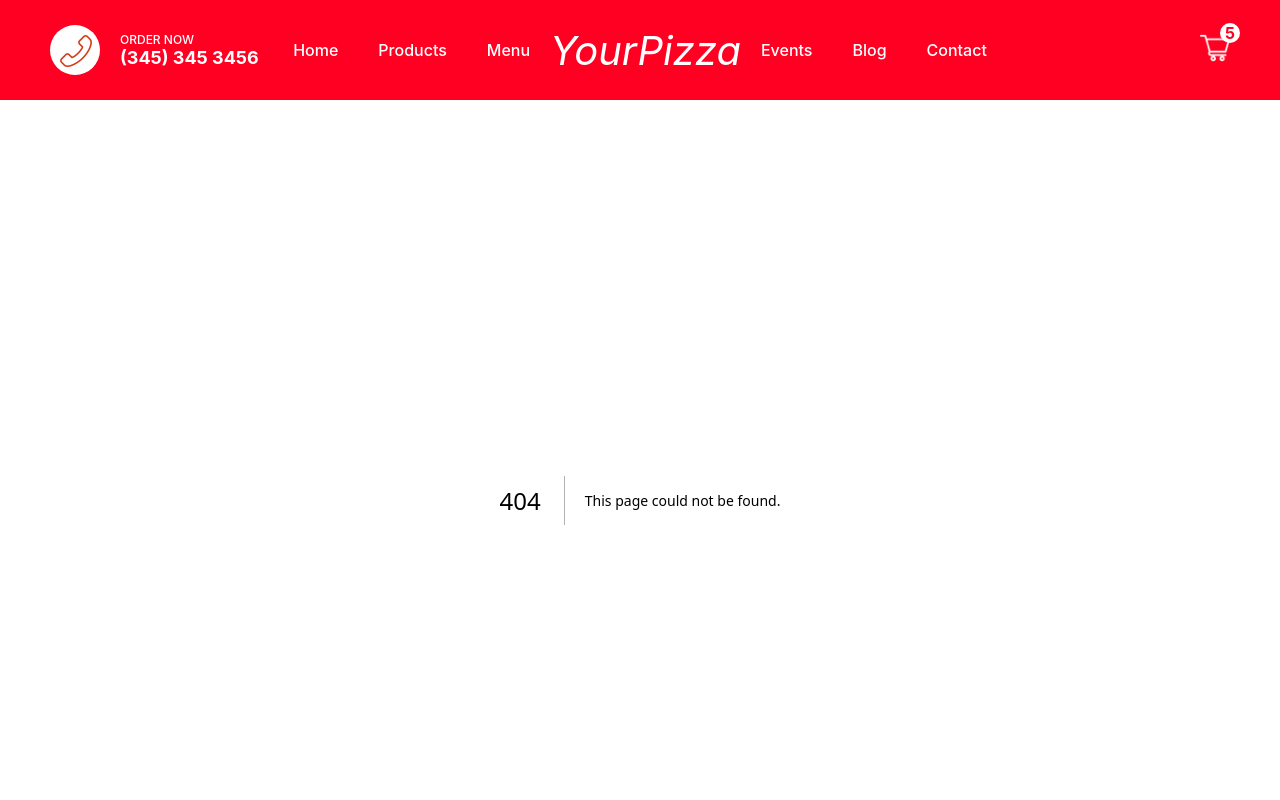
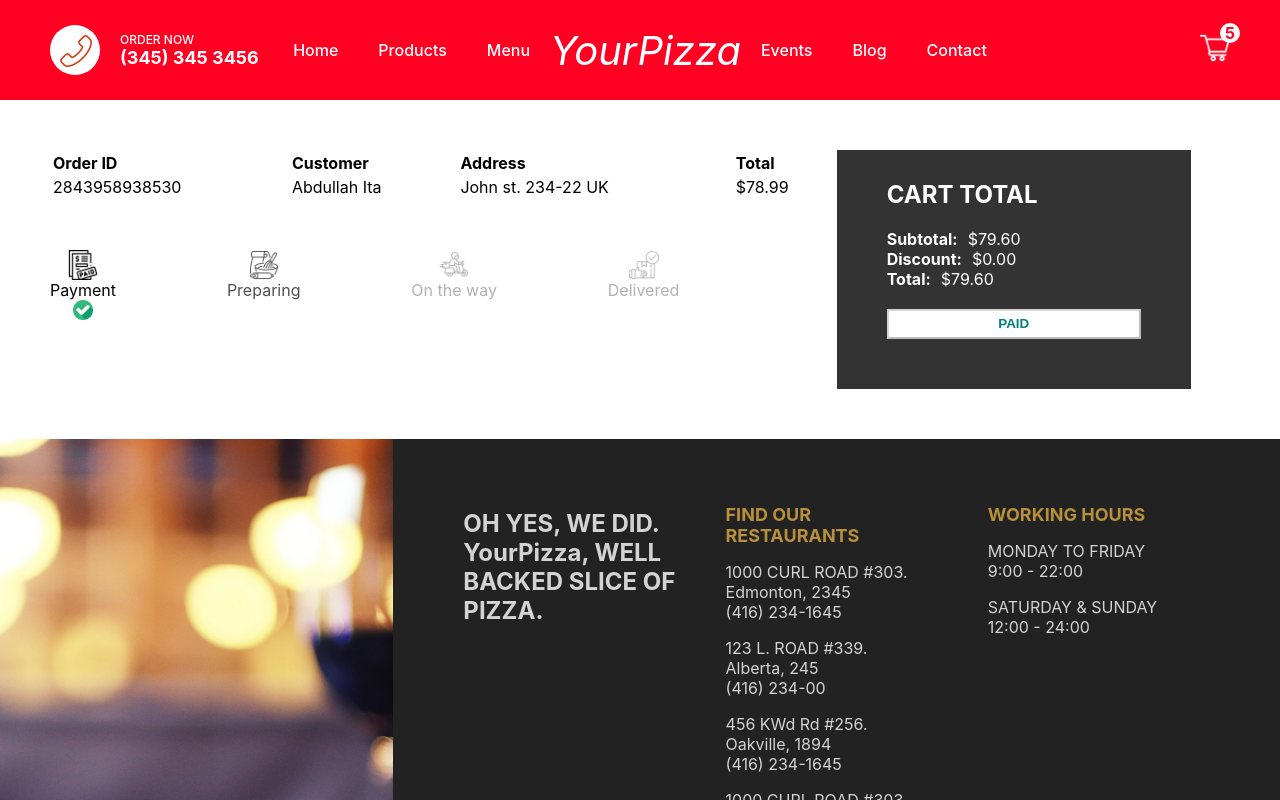
Before and after one commit to itangishaka1/restaurant, a Next.js app: page /orders/1 in a window 1280 px wide. Before the commit this address had no page. Shown: the top 800 px of the page. Built offline with nearby package versions, Linux system fonts and the light colour scheme.

Commit message:
Order Tracking Page Design

```diff
--- /dev/null
+++ b/pages/orders/[id].jsx
@@ -0,0 +1,136 @@
+import Image from 'next/image'
+import styles from '../../styles/Order.module.css'
+
+const Order = () => {
+  const status = 0
+
+  const statusClass= (index) => {
+    if(index - status < 1) return styles.done
+    if(index - status === 1) return styles.inProgress
+    if(index - status > 1) return styles.undone
+  }
+  return (
+    <section className={styles.container}>
+      <div className={styles.left}>
+        <div className={styles.row}>
+          <table className={styles.table}>
+            <tr className={styles.tr}>
+              <th>Order ID</th>
+              <th>Customer</th>
+              <th>Address</th>
+              <th>Total</th>
+            </tr>
+            <tr>
+              <td>
+                <span className={styles.id}>2843958938530</span>
+              </td>
+              <td>
+                <span className={styles.name}>Abdullah Ita</span>
+              </td>
+              <td>
+                <span className={styles.address}> John st. 234-22 UK</span>
+              </td>
+              <td>
+                <span className={styles.total}>$78.99</span>
+              </td>
+            </tr>
+          </table>
+        </div>
+        <div className={styles.row}>
+          <div className={statusClass(0)}>
+            <Image
+              src='/images/paid.png'
+              width={30}
+              height={30}
+              alt='paid icon'
+            />
+            <span>Payment</span>
+            <div className={styles.checkedIcon}>
+              <Image
+                src='/images/checked.png'
+                className={styles.checkedBtn}
+                width={20}
+                height={20}
+                alt='paid icon'
+              />
+            </div>
+          </div>
+          <div className={statusClass(1)}>
+            <Image
+              src='/images/bake.png'
+              width={30}
+              height={30}
+              alt='paid icon'
+            />
+            <span>Preparing</span>
+            <div className={styles.checkedIcon}>
+              <Image
+                src='/images/checked.png'
+                className={styles.checkedBtn}
+                width={20}
+                height={20}
+                alt='paid icon'
+              />
+            </div>
+          </div>
+          <div className={statusClass(2)}>
+            <Image
+              src='/images/bike.png'
+              width={30}
+              height={30}
+              alt='paid icon'
+            />
+            <span>On the way</span>
+            <div className={styles.checkedIcon}>
+              <Image
+                src='/images/checked.png'
+                className={styles.checkedBtn}
+                width={20}
+                height={20}
+                alt='paid icon'
+              />
+            </div>
+          </div>
+          <div className={statusClass(3)}>
+            <Image
+              src='/images/delivered.png'
+              width={30}
+              height={30}
+              alt='paid icon'
+            />
+            <span>Delivered</span>
+            <div className={styles.checkedIcon}>
+              <Image
+                src='/images/checked.png'
+                className={styles.checkedBtn}
+                width={20}
+                height={20}
+                alt='paid icon'
+              />
+            </div>
+          </div>
+
+        </div>
+      </div>
+      <div className={styles.right}>
+        <div className={styles.wrapper}>
+          <h2 className={styles.title}>CART TOTAL</h2>
+          <div className={styles.totalText}>
+            <b className={styles.totalTextTitle}>Subtotal:</b>$79.60
+          </div>
+          <div className={styles.totalText}>
+            <b className={styles.totalTextTitle}>Discount:</b>$0.00
+          </div>
+          <div className={styles.totalText}>
+            <b className={styles.totalTextTitle}>Total:</b>$79.60
+          </div>
+          <button disabled className={styles.btn}>
+            PAID
+          </button>
+        </div>
+      </div>
+    </section>
+  )
+}
+
+export default Order
--- /dev/null
+++ b/styles/Order.module.css
@@ -0,0 +1,70 @@
+.container {
+    padding: 5rem;
+    display: flex;
+}
+
+.left{flex: 2;}
+
+.table {
+    width: 100%;
+    text-align-last: left;
+    margin-bottom: 5rem;
+}
+
+.row:last-child {
+    width: 80%;
+    display: flex;
+    justify-content: space-between;
+}
+
+.done, .inProgress, .undone  {
+    display: flex;
+    flex-direction: column;
+    align-items: center;
+}
+.inProgress {
+    animation: inProgress 1s ease infinite alternate;
+}
+
+@keyframes inProgress {
+    from{
+        opacity: 0;
+    }
+    to{
+        opacity: 1;
+    }
+}
+.undone {
+    opacity: 0.3;
+}
+
+.undone .checkedIcon,
+.inProgress .checkedBtn {
+    display: none;
+}
+
+.right{flex: 1;}
+.wrapper {
+    width: 90%;
+    max-height: 30rem;
+    background-color: #333;
+    padding: 1rem 5rem 5rem;
+    color: var(--white-color);
+
+    display: flex;
+    flex-direction: column;
+    justify-content: space-between;
+}
+
+.totalTextTitle {
+    margin-right: 1rem;
+}
+
+.btn {
+    height: 3rem;
+    color: teal;
+    font-weight: bold;
+    cursor: not-allowed;
+    margin-top: 2rem;
+    background-color: var(--white-color);
+}
```
